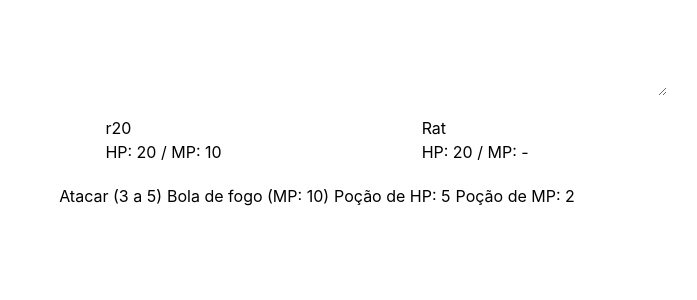
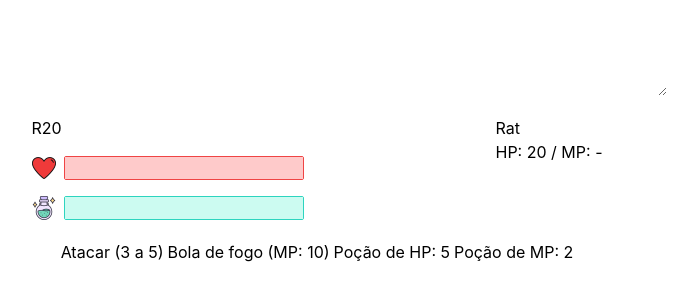
Before and after one commit to avilabiel/bellatrix-fe, a React (Vite) app: page / in a window 1280 px wide. Shown: the part 424-724 px from the top of the page, without its empty margins (323-1020 px from the left). Built offline with nearby package versions, Linux system fonts and the light colour scheme.

Commit message:
Adding components into app

```diff
--- a/src/app.tsx
+++ b/src/app.tsx
@@ -7,6 +7,8 @@ import Battle from "./entities/Battle";
 import User from "./entities/User";
 import Monster from "./entities/Monster";
 import Spell from "./entities/Spell";
+import HealthBar from "./components/HealthBar";
+import ManaBar from "./components/ManaBar";
 
 // TODO: explain
 function getRandomizer(min: number, max: number) {
@@ -260,35 +262,18 @@ export function App() {
           readOnly
         />
       </div>
-      <div
-        style={{
-          display: "flex",
-          gap: 200,
-          width: "100%",
-          justifyContent: "center",
-          marginTop: 20,
-        }}
-      >
-        <div>
-          <h1>r20</h1>
-          <h2>
-            HP: {user.character.hp} / MP: {user.character.mp}
-          </h2>
+      <div className="flex gap-48 w-full justify-center mt-5">
+        <div className="flex flex-col gap-y-4">
+          <h1>R20</h1>
+          <HealthBar health={user.getHp()} maxHealth={user.character.maxHp} />
+          <ManaBar mana={user.getMp()} maxMana={user.character.maxMp}/>
         </div>
         <div>
           <h1>{monster.name}</h1>
           <h2>HP: {monster.hp} / MP: -</h2>
         </div>
       </div>
-      <div
-        style={{
-          display: "flex",
-          gap: 5,
-          width: "100%",
-          justifyContent: "center",
-          marginTop: 20,
-        }}
-      >
+      <div className="flex gap-1 w-full justify-center mt-5">
         <button onClick={() => baseAtk(user, monster)}>
           Atacar ({user.character.atk.min} a {user.character.atk.max})
         </button>
```
